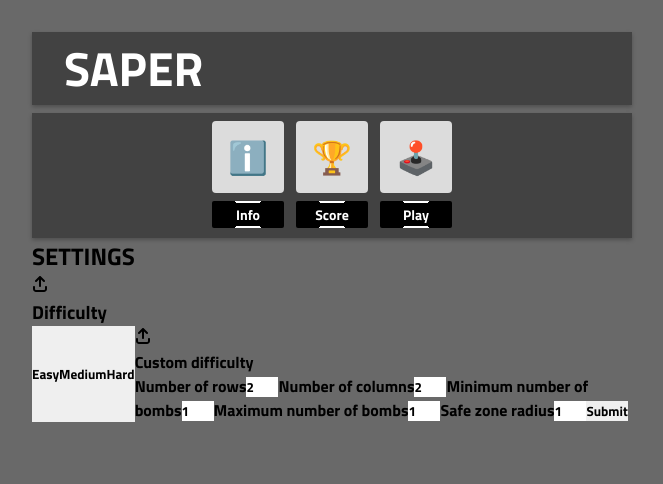
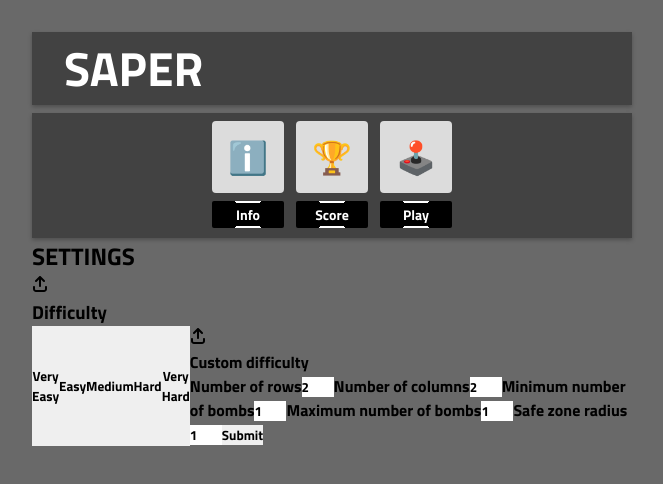
Before and after one commit to I-antiva-I/GameSapper, a React (Create React App) app: page / in a window 1280 px wide. Both pictures are taken after a click on the button "⚙️". Shown: the top 484 px of the page, without its empty margins (308-971 px from the left). Built offline with nearby package versions, Linux system fonts and the light colour scheme.

Commit message:
Additional difficulties

```diff
--- a/src/components/settings/Settings.tsx
+++ b/src/components/settings/Settings.tsx
@@ -18,10 +18,11 @@ function Settings(props: {setFieldSettings: Function})
                     isContentVisible={true}
                     groupHeader="Difficulty"
                     groupClassName="difficulty">
-
+                    <button onClick={()=>{props.setFieldSettings(getDifficultySettings(Difficulty.VERY_EASY))}}>Very Easy</button>
                     <button onClick={()=>{props.setFieldSettings(getDifficultySettings(Difficulty.EASY))}}>Easy</button>
                     <button onClick={()=>{props.setFieldSettings(getDifficultySettings(Difficulty.MEDIUM))}}>Medium</button>
                     <button onClick={()=>{props.setFieldSettings(getDifficultySettings(Difficulty.HARD))}}>Hard</button>
+                    <button onClick={()=>{props.setFieldSettings(getDifficultySettings(Difficulty.VERY_HARD))}}>Very Hard</button>
                     <SettingsGroup
                         isSubGroup={true}
                         isContentVisible={true}
```
